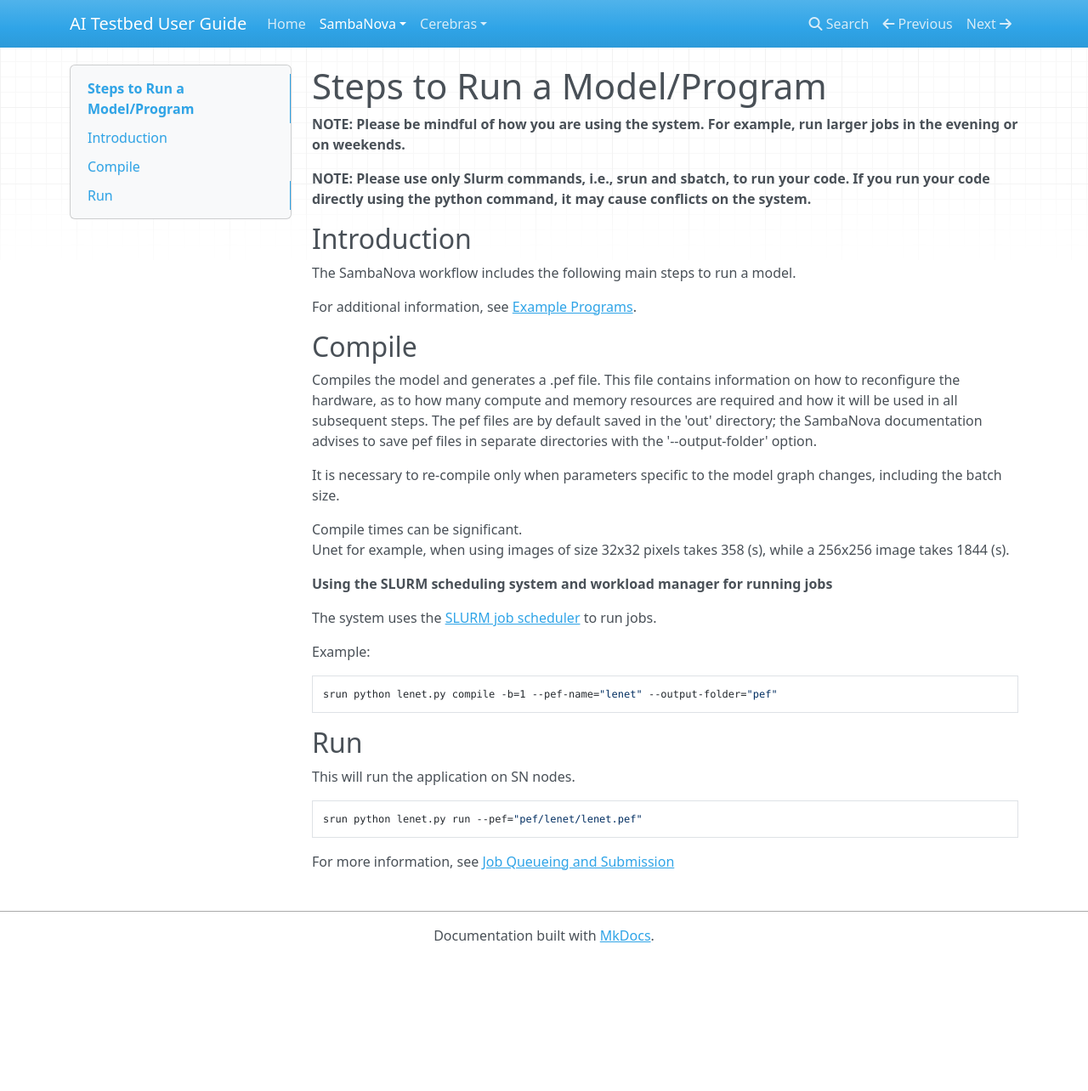
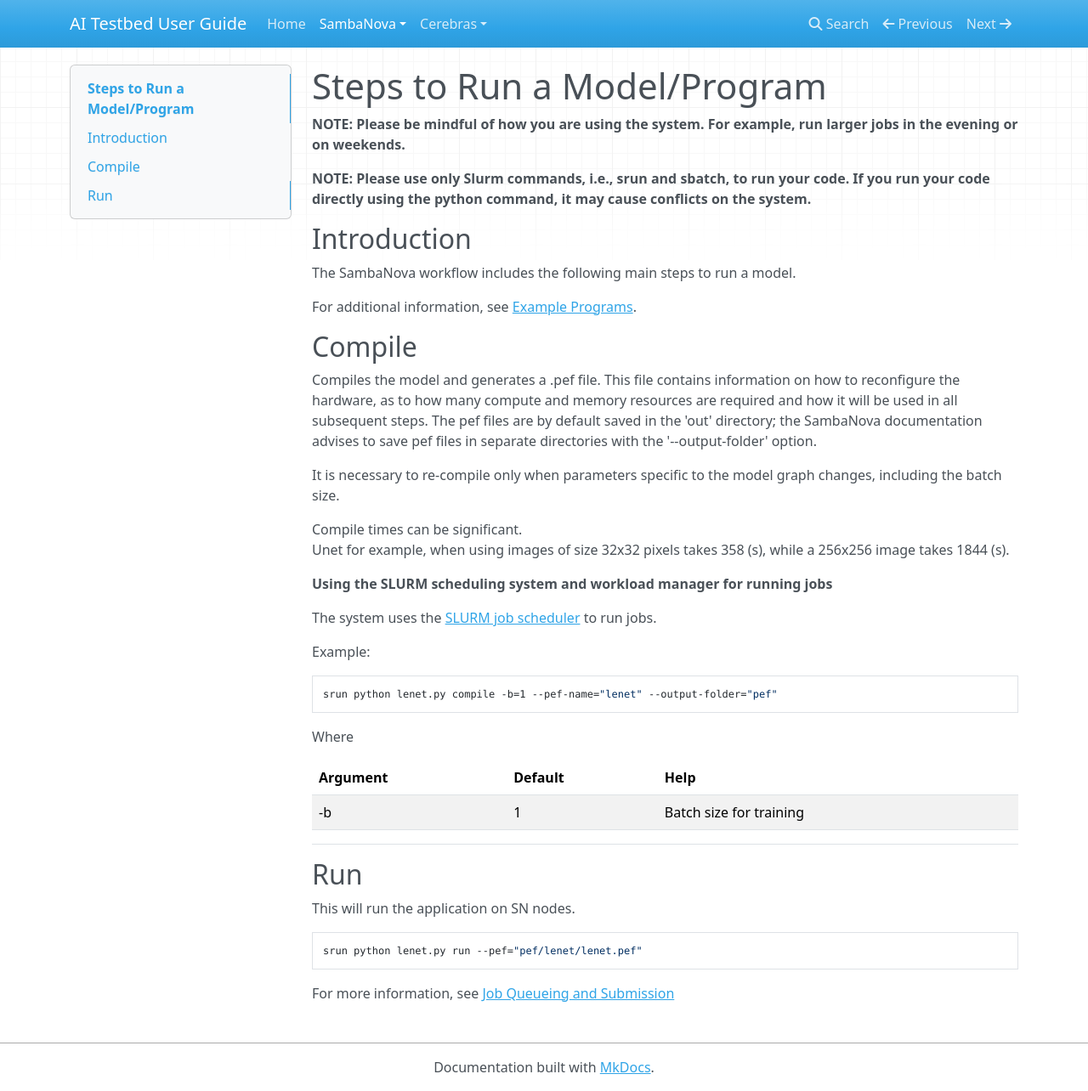
Before and after one commit to argonne-lcf/ai-testbed-userdocs, an MkDocs documentation site: the page built from docs/sambanova/Steps-to-run-a-model-or-program.md, in a window 1280 px wide and 1284 px high. Shown: the whole window at 85% size. Built offline with MkDocs 1.6.1, drawn with Linux system fonts in a browser that asks for light colours; nearby versions of some CDN libraries.

Commit message:
Defined -b for lenet.py.

````diff
--- a/docs/sambanova/Steps-to-run-a-model-or-program.md
+++ b/docs/sambanova/Steps-to-run-a-model-or-program.md
@@ -40,6 +40,13 @@
 srun python lenet.py compile -b=1 --pef-name="lenet" --output-folder="pef"
 ```
 
+Where
+
+| Argument               | Default   | Help                           |
+|------------------------|-----------|--------------------------------|
+| -b                     | 1         | Batch size for training        |
+|                        |           |                                |
+
 ## Run
 
 This will run the application on SN nodes.
````
Also changed, not shown: docs/sambanova/Example-Programs.md (+1 -2 lines), 1 other file.
